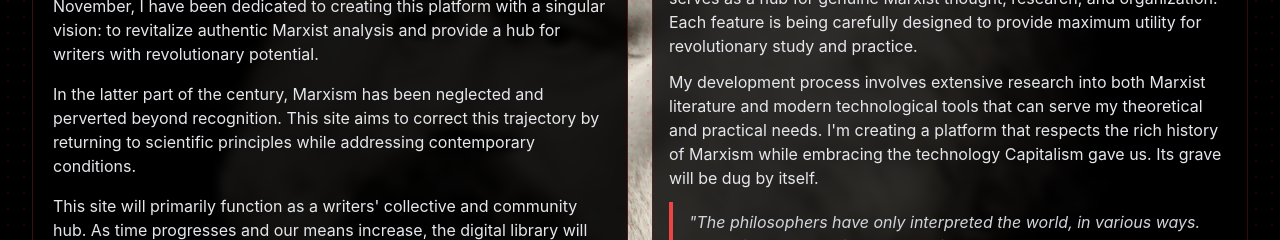
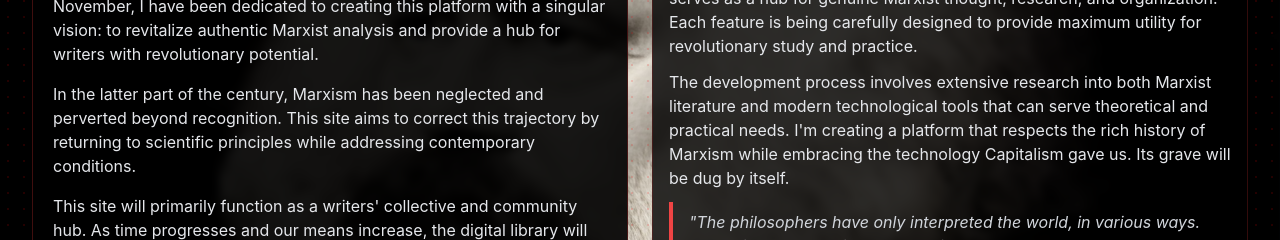
Before and after one commit to Tanjiro05-netizen/Copy4, a React (Create React App) app: page /login in a window 1280 px wide. Shown: the part 311-551 px from the top of the page. Built offline with nearby package versions, Linux system fonts and the light colour scheme; no server answers; the database is empty.

Commit message:
Fixed text

```diff
--- a/src/pages/Login.jsx
+++ b/src/pages/Login.jsx
@@ -345,8 +345,8 @@ const LoginPage = () => {
                                 utility for revolutionary study and practice.
                             </p>
                             <p className="text-gray-200 mb-3">
-                                My development process involves extensive research into both Marxist literature and modern
-                                technological tools that can serve my theoretical and practical needs. I'm creating a
+                                The development process involves extensive research into both Marxist literature and modern
+                                technological tools that can serve theoretical and practical needs. I'm creating a
                                 platform that respects the rich history of Marxism while embracing the technology Capitalism gave us. Its grave will be dug by itself.
                             </p>
                             <div className="border-l-4 border-red-500 pl-4 py-2 mb-6">
```
